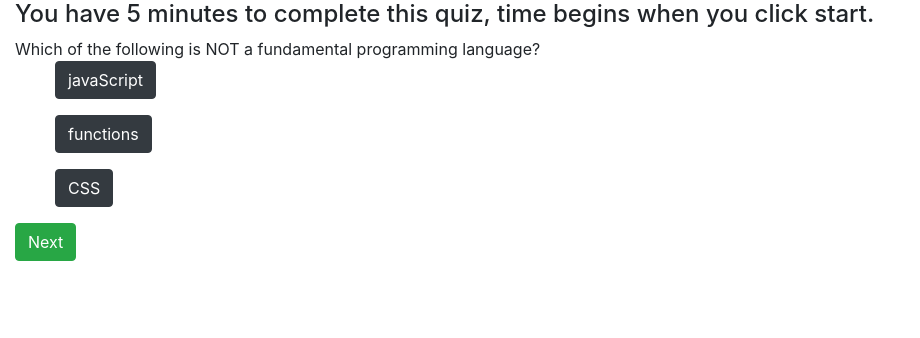
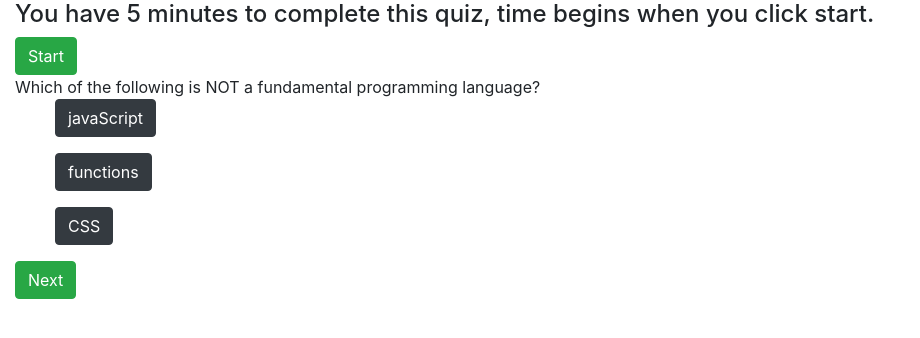
Before and after one commit to samanthabarrueta/Coding-Quiz, a plain HTML site: page index.html in a window 1280 px wide. Shown: the whole page, without its empty margins (0-920 px from the left). Drawn offline with nearby package versions, Linux system fonts and the light colour scheme.

Commit message:
start button in html

```diff
--- a/index.html
+++ b/index.html
@@ -9,6 +9,11 @@
         <div class="row">
             <div class="col-md-12">
                 <h4>You have 5 minutes to complete this quiz, time begins when you click start.</h4>
+            </div>
+        </div>
+        <div class="row">
+            <div class="col-md-6">
+                <button id="startButton" class="btn btn-success hide">Start</button>
             </div>
         </div>
         <div class="row">
```
